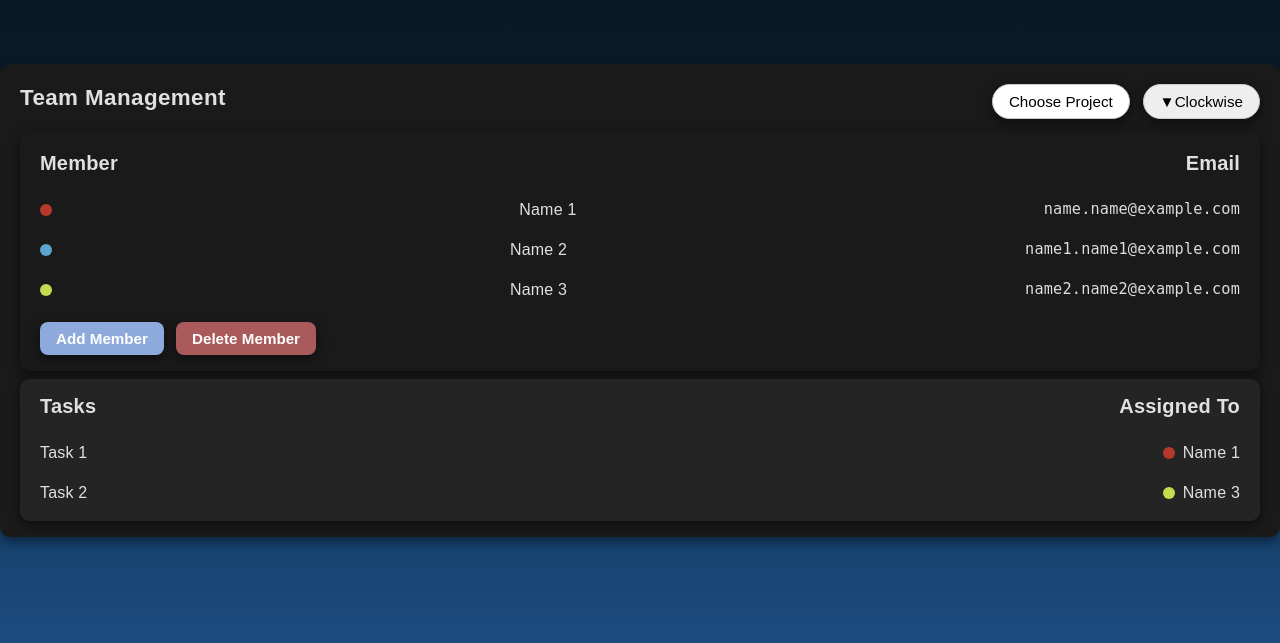
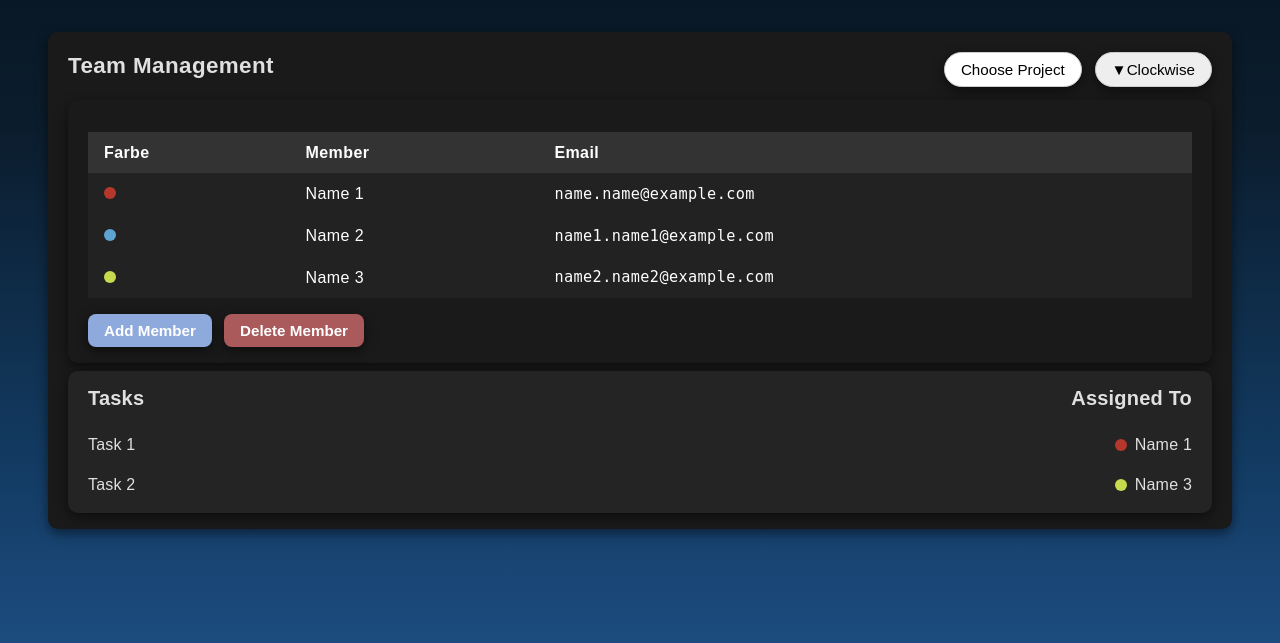
Before and after one commit to JairGutierrez-01/Clockwise, a Flask app: page /teams in a window 1280 px wide. Shown: the part 119-762 px from the top of the page. Run offline with Flask 3, Linux system fonts and the light colour scheme; parts of the project's set-up code (start-up, migrations or seed data) failed here and were passed over.

Commit message:
edit teams seite

```diff
--- a/frontend/templates/teams.html
+++ b/frontend/templates/teams.html
@@ -15,15 +15,35 @@
       rel="stylesheet"
       href="{{ url_for('static', filename='teams.css') }}"
     />
+    <style>
+      .member-table {
+        width: 100%;
+        border-collapse: collapse;
+        margin-top: 1rem;
+      }
+
+      .member-table th,
+      .member-table td {
+        padding: 0.5rem 1rem;
+        text-align: left;
+      }
+
+      .member-table th {
+        background-color: #333;
+        color: white;
+      }
+
+      .member-table td {
+        background-color: #222;
+        color: white;
+        vertical-align: middle;
+      }
+    </style>
   </head>
   <body class="dark-mode">
     {% include 'navbar.html' %}
 
-    <main class="teams-container"></main>
-
-    <script src="{{ url_for('static', filename='js/theme.js') }}"></script>
-  </body>
-</html>
+    <main class="teams-container">
       <div class="team-management card">
         <div class="header-row">
           <h2>Team Management</h2>
@@ -34,26 +54,32 @@
         </div>
 
         <div class="member-section card">
-    <div class="table-header">
-      <span>Member</span>
-      <span>Email</span>
-    </div>
-
-    <div class="member-row">
-      <span class="dot red"></span>
-      <span>Name 1</span>
-      <span class="email">name.name@example.com</span>
-    </div>
-    <div class="member-row">
-      <span class="dot blue"></span>
-      <span>Name 2</span>
-      <span class="email">name1.name1@example.com</span>
-    </div>
-    <div class="member-row">
-      <span class="dot green"></span>
-      <span>Name 3</span>
-      <span class="email">name2.name2@example.com</span>
-    </div>
+          <table class="member-table">
+            <thead>
+              <tr>
+                <th>Farbe</th>
+                <th>Member</th>
+                <th>Email</th>
+              </tr>
+            </thead>
+            <tbody>
+              <tr>
+                <td><span class="dot red"></span></td>
+                <td>Name 1</td>
+                <td class="email">name.name@example.com</td>
+              </tr>
+              <tr>
+                <td><span class="dot blue"></span></td>
+                <td>Name 2</td>
+                <td class="email">name1.name1@example.com</td>
+              </tr>
+              <tr>
+                <td><span class="dot green"></span></td>
+                <td>Name 3</td>
+                <td class="email">name2.name2@example.com</td>
+              </tr>
+            </tbody>
+          </table>
 
           <div class="member-buttons">
             <button class="add-btn">Add Member</button>
@@ -61,6 +87,7 @@
           </div>
         </div>
 
+        <!-- TASK SECTION BLEIBT GLEICH -->
         <div class="task-section card">
           <div class="table-header">
             <span>Tasks</span>
@@ -77,3 +104,8 @@
           </div>
         </div>
       </div>
+    </main>
+
+    <script src="{{ url_for('static', filename='js/theme.js') }}"></script>
+  </body>
+</html>
```
Lines whose indentation alone changed are shown as unchanged.
